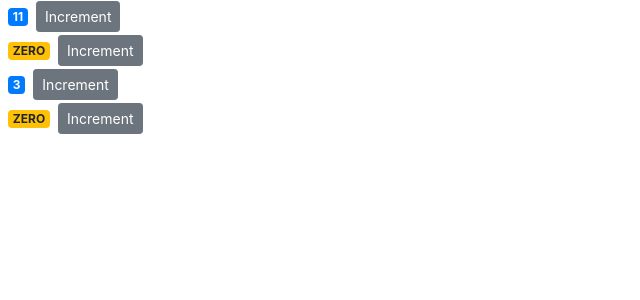
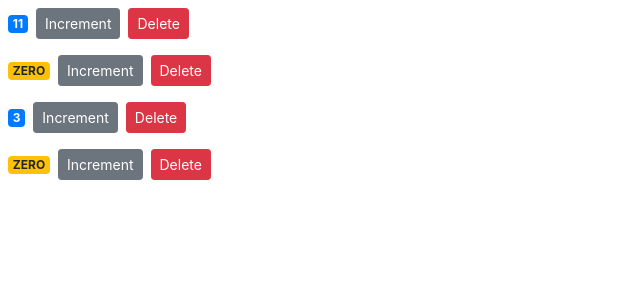
Before and after one commit to Modekai/Jambo-retail-store, a React (Create React App) app in the folder counter-app/: page / in a window 1280 px wide. Shown: the top 300 px of the page, without its empty margins (0-640 px from the left). Built offline with nearby package versions, Linux system fonts and the light colour scheme.

Commit message:
Raising and handling events.

```diff
--- a/counter-app/src/components/counter.jsx
+++ b/counter-app/src/components/counter.jsx
@@ -27,6 +27,12 @@
         >
           Increment
         </button>
+        <button
+          onClick={this.handleDelete}
+          className="btn btn-danger btn-sm m-2"
+        >
+          Delete
+        </button>
       </div>
     );
   }
```
